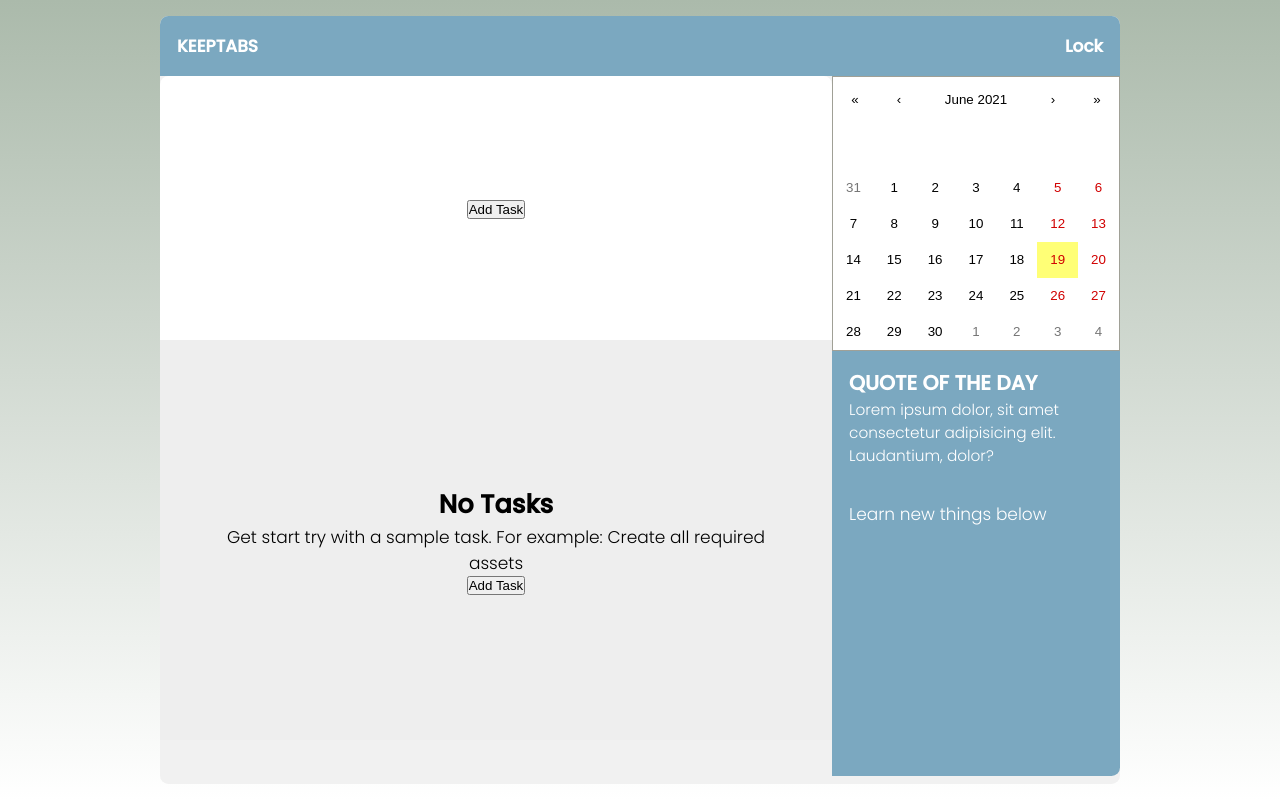
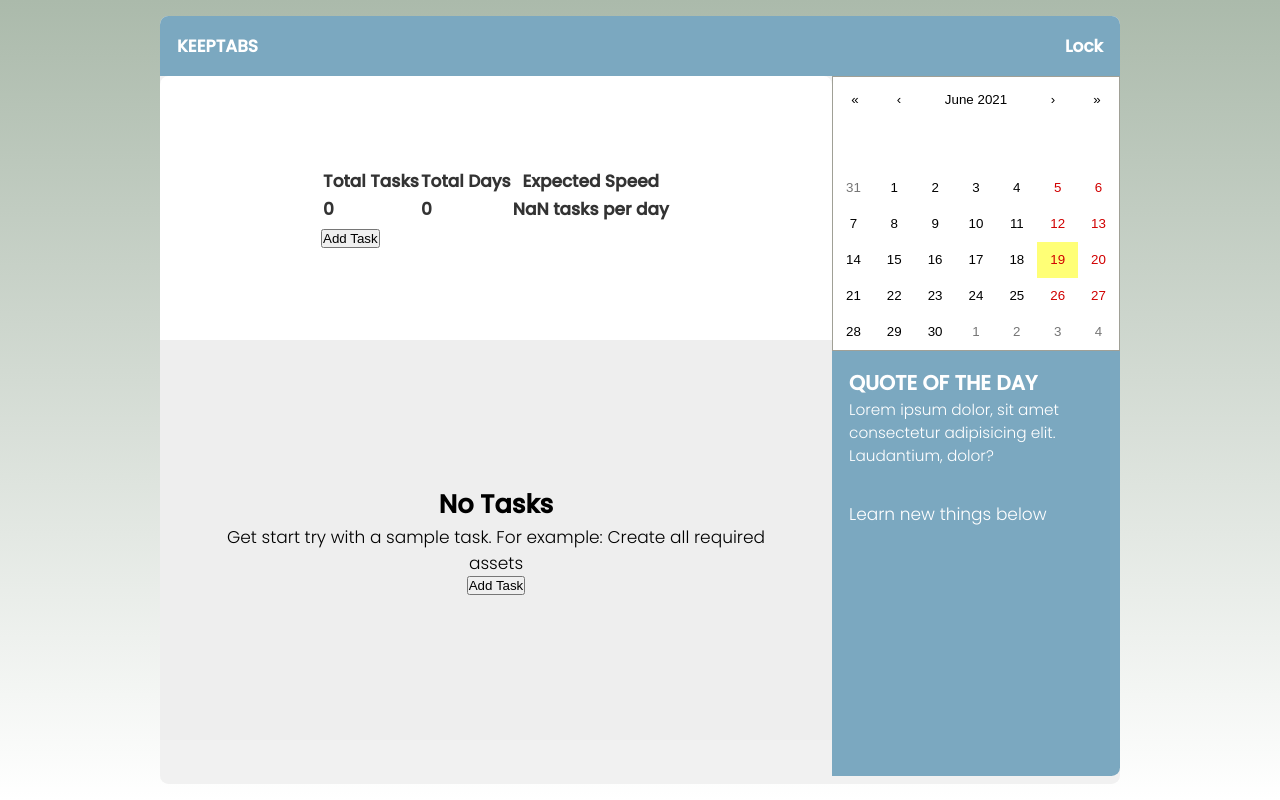
Before and after one commit to kigh143/keeptabs, a React (Create React App) app: page /project in a window 1280 px wide. Shown: the top 800 px of the page. Built offline with nearby package versions, Linux system fonts and the light colour scheme.

Commit message:
added the projects stats

```diff
--- a/src/index.scss
+++ b/src/index.scss
@@ -472,3 +472,10 @@ header {
     }
 
 }
+
+
+
+table, th, td {
+    border: 1px solid black;
+    text-align: center;
+}
--- a/src/screens/Project.tsx
+++ b/src/screens/Project.tsx
@@ -1,4 +1,4 @@
-import React, { useState, useRef } from "react";
+import React, { useState, useRef, useEffect } from "react";
 import { useAppDispatch, useAppSelector } from "../redux/hook";
 import { v4 as uuidv4 } from "uuid";
 import { addTask } from "../redux/TaskSlice";
@@ -18,6 +18,10 @@ const Project: React.FC = () => {
   const [level_of_difficulty, setLevel_of_difficulty] = useState("");
   const [expected_duration, setExpected_duration] = useState("");
   const formRef = useRef(null);
+  const [totals, setTotals] = useState({ totalTasks: 0, totalDays: 0 });
+  const project_tasks = tasks.filter(
+    (tsk) => tsk.project_id === selectedProject.id
+  );
 
   const createNewTask = (e: any) => {
     e.preventDefault();
@@ -68,6 +72,15 @@ const Project: React.FC = () => {
 
   const toggleTask = (task: Task) => {};
 
+  const calculate = () => {};
+
+  useEffect(() => {
+    const totalDays = project_tasks
+      .map((tsk) => tsk.expected_duration)
+      .reduce((number, sum) => sum + number, 0);
+    setTotals({ totalTasks: project_tasks.length, totalDays });
+  }, [tasks]);
+
   return (
     <div className="main">
       <Header color={selectedProject.color} />
@@ -77,6 +90,28 @@ const Project: React.FC = () => {
             <section>
               <h2>{selectedProject.name}</h2>
               <p>{selectedProject.description}</p>
+              <table className="table">
+                <tr>
+                  <th>Total Tasks</th>
+                  <th>Total Days</th>
+                  <th>Expected Speed</th>
+                </tr>
+                <tr>
+                  <td>
+                    <b>{totals.totalTasks}</b>
+                  </td>
+                  <td>
+                    <b>{totals.totalDays}</b>
+                  </td>
+                  <td>
+                    <b>
+                      {(totals.totalTasks / totals.totalDays).toFixed(2)} tasks
+                      per day
+                    </b>
+                  </td>
+                </tr>
+              </table>
+
               <button onClick={() => openModal()}>Add Task</button>
             </section>
           </div>
```
